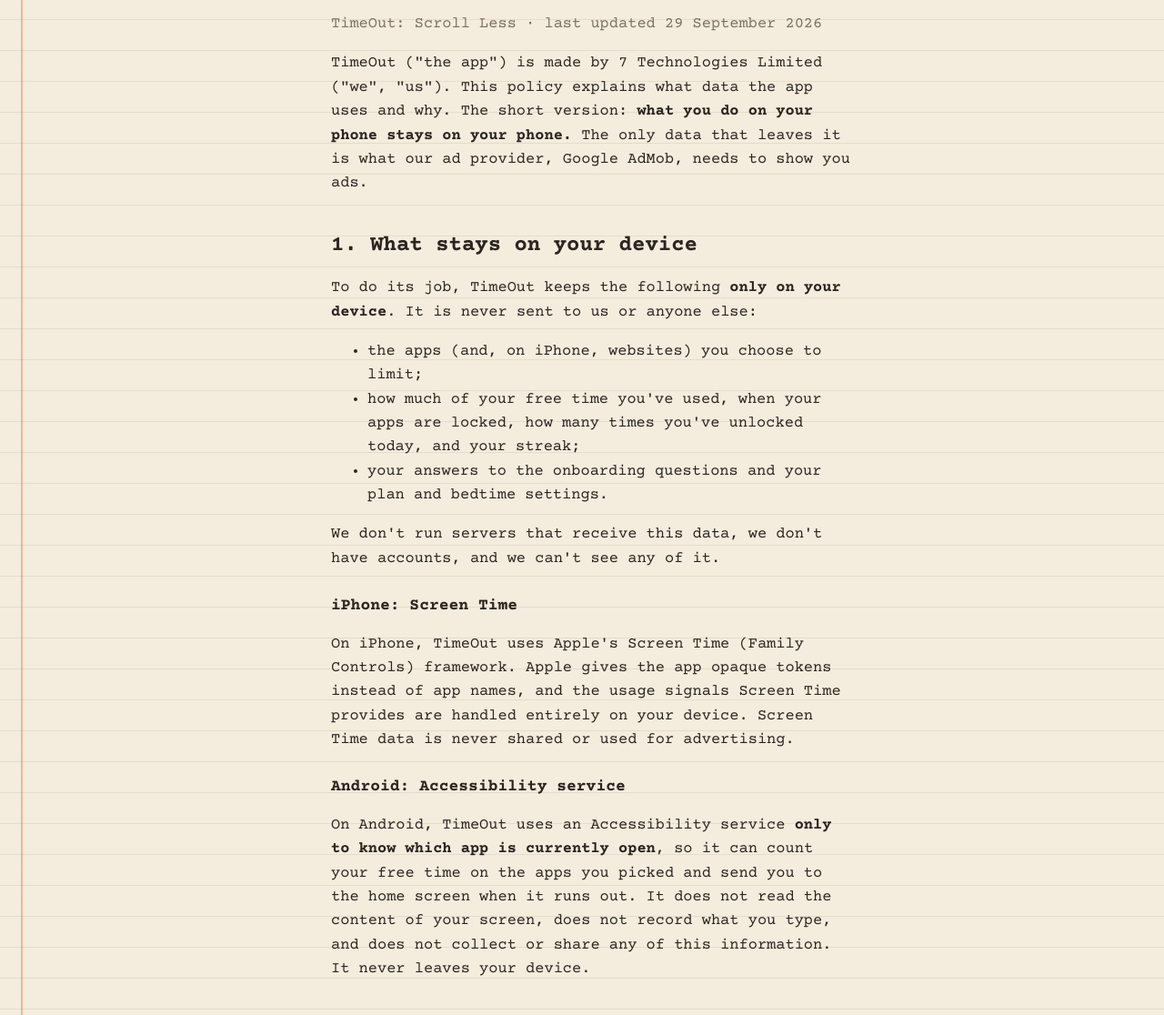
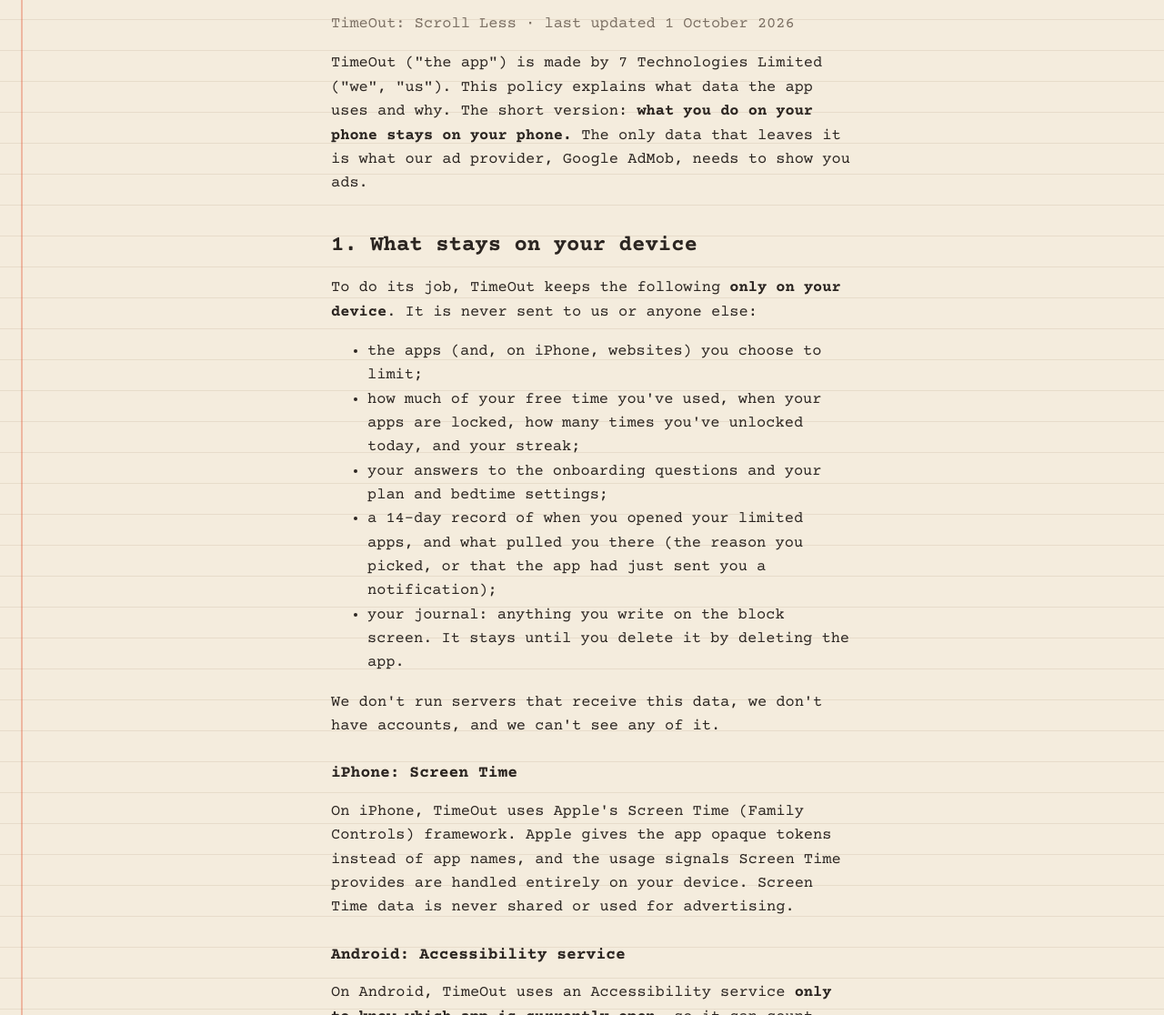
Before and after one commit to fa7eem/timeout-app, a plain HTML site: page privacy.html in a window 1280 px wide. Shown: the part 182-1298 px from the top of the page at 91% size. Drawn offline with nearby package versions, Linux system fonts and the light colour scheme.

Commit message:
Privacy policy: notification events, Triggers and the journal (Android 0.4.0)

```diff
--- a/privacy.html
+++ b/privacy.html
@@ -14,7 +14,7 @@
 <main>
   <a href="./"><img src="hourglass.png" alt="TimeOut home" width="56" height="56"></a>
   <h1>privacy policy</h1>
-  <p class="muted">TimeOut: Scroll Less · last updated 29 September 2026</p>
+  <p class="muted">TimeOut: Scroll Less · last updated 1 October 2026</p>
 
   <p>TimeOut ("the app") is made by 7 Technologies Limited ("we", "us"). This policy explains what data the app uses and why. The short version: <strong>what you do on your phone stays on your phone.</strong> The only data that leaves it is what our ad provider, Google AdMob, needs to show you ads.</p>
 
@@ -23,7 +23,9 @@
   <ul>
     <li>the apps (and, on iPhone, websites) you choose to limit;</li>
     <li>how much of your free time you've used, when your apps are locked, how many times you've unlocked today, and your streak;</li>
-    <li>your answers to the onboarding questions and your plan and bedtime settings.</li>
+    <li>your answers to the onboarding questions and your plan and bedtime settings;</li>
+    <li>a 14-day record of when you opened your limited apps, and what pulled you there (the reason you picked, or that the app had just sent you a notification);</li>
+    <li>your journal: anything you write on the block screen. It stays until you delete it by deleting the app.</li>
   </ul>
   <p>We don't run servers that receive this data, we don't have accounts, and we can't see any of it.</p>
 
@@ -31,7 +33,7 @@
   <p>On iPhone, TimeOut uses Apple's Screen Time (Family Controls) framework. Apple gives the app opaque tokens instead of app names, and the usage signals Screen Time provides are handled entirely on your device. Screen Time data is never shared or used for advertising.</p>
 
   <h3>Android: Accessibility service</h3>
-  <p>On Android, TimeOut uses an Accessibility service <strong>only to know which app is currently open</strong>, so it can count your free time on the apps you picked and send you to the home screen when it runs out. It does not read the content of your screen, does not record what you type, and does not collect or share any of this information. It never leaves your device.</p>
+  <p>On Android, TimeOut uses an Accessibility service <strong>only to know which app is currently open</strong>, so it can count your free time on the apps you picked and send you to the home screen when it runs out. It also notices when one of your limited apps posts a notification, so it can tell that the notification pulled you back in. It sees only which app posted it and when, never what the notification says, and forgets it after two minutes. It does not read the content of your screen, does not record what you type in other apps, and does not collect or share any of this information. It never leaves your device.</p>
 
   <h2>2. Ads (Google AdMob)</h2>
   <p>TimeOut is free because you watch ads to unlock your apps. Ads are provided by Google AdMob. To show and measure ads, Google may collect and process data such as:</p>
```
